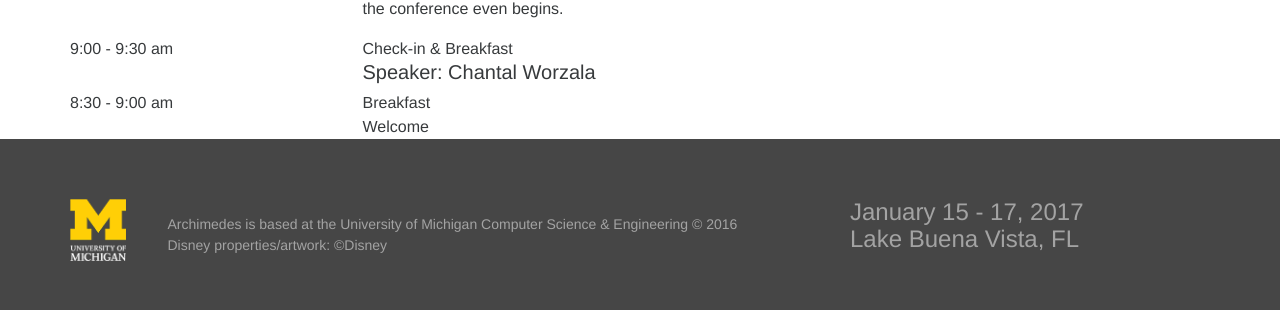
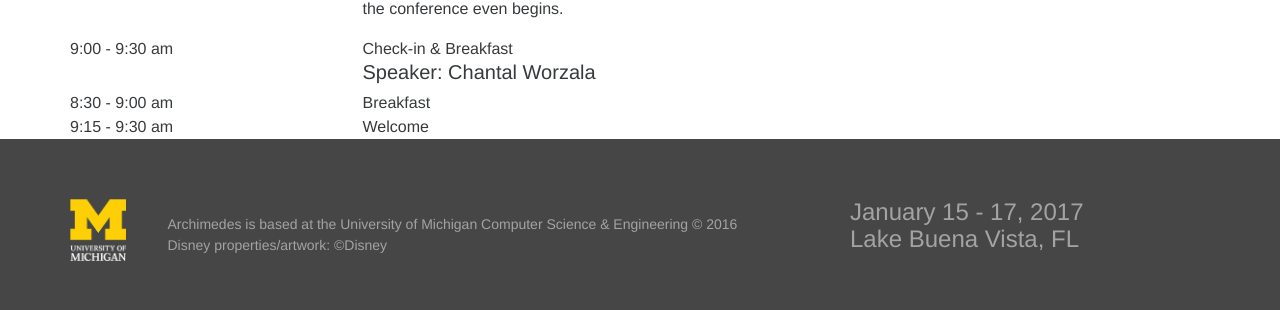
Before and after one commit to Jonesy/medsec101, a Jekyll site: the page built from schedule.markdown, in a window 1280 px wide. Shown: the part 899-1209 px from the top of the page. Built offline with Jekyll 4.4.1, drawn with Linux system fonts in a browser that asks for light colours.

Commit message:
Updated Welcome

```diff
--- a/_presentations/day-2/welcome.markdown
+++ b/_presentations/day-2/welcome.markdown
@@ -3,4 +3,5 @@ title: Welcome
 date: 2016-09-21 22:28:00 Z
 position: 2
 speaker: Kevin Fu, Ph.D
+time: 9:15 - 9:30 am
 ---
```
